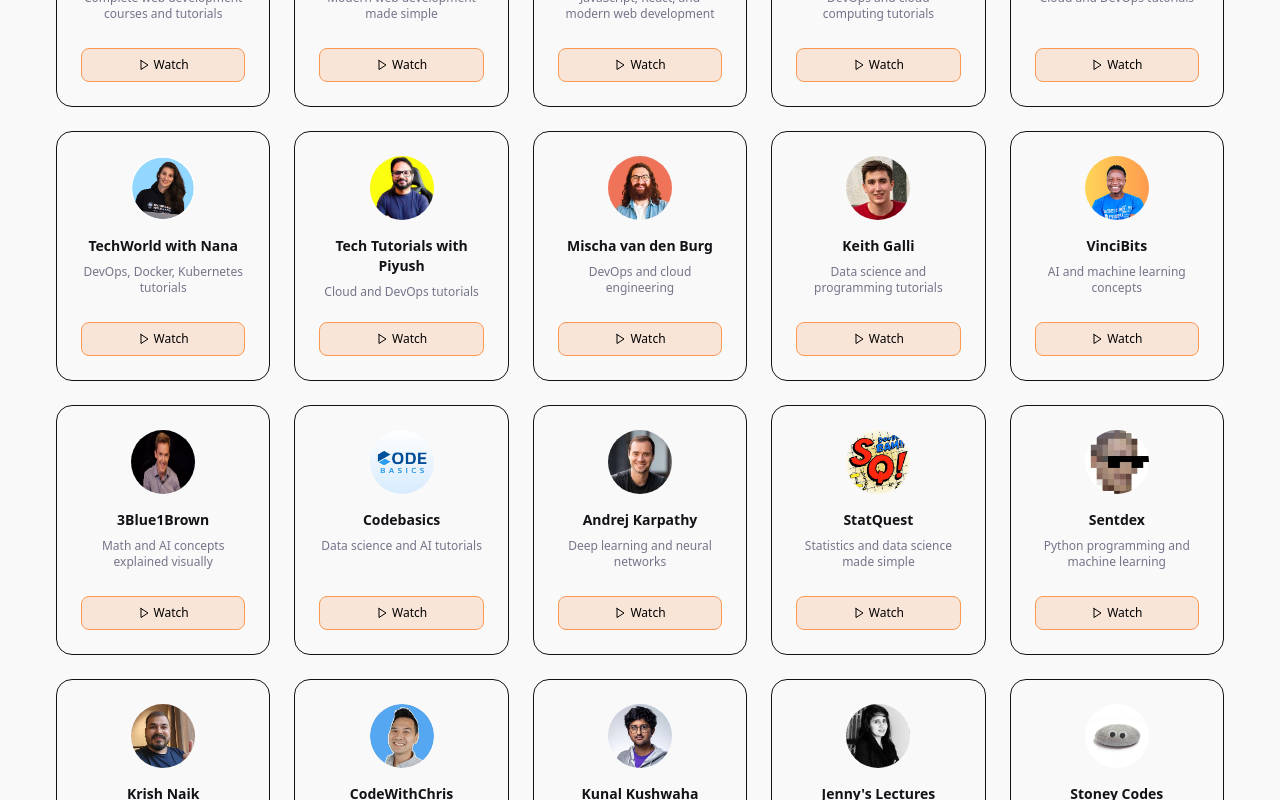
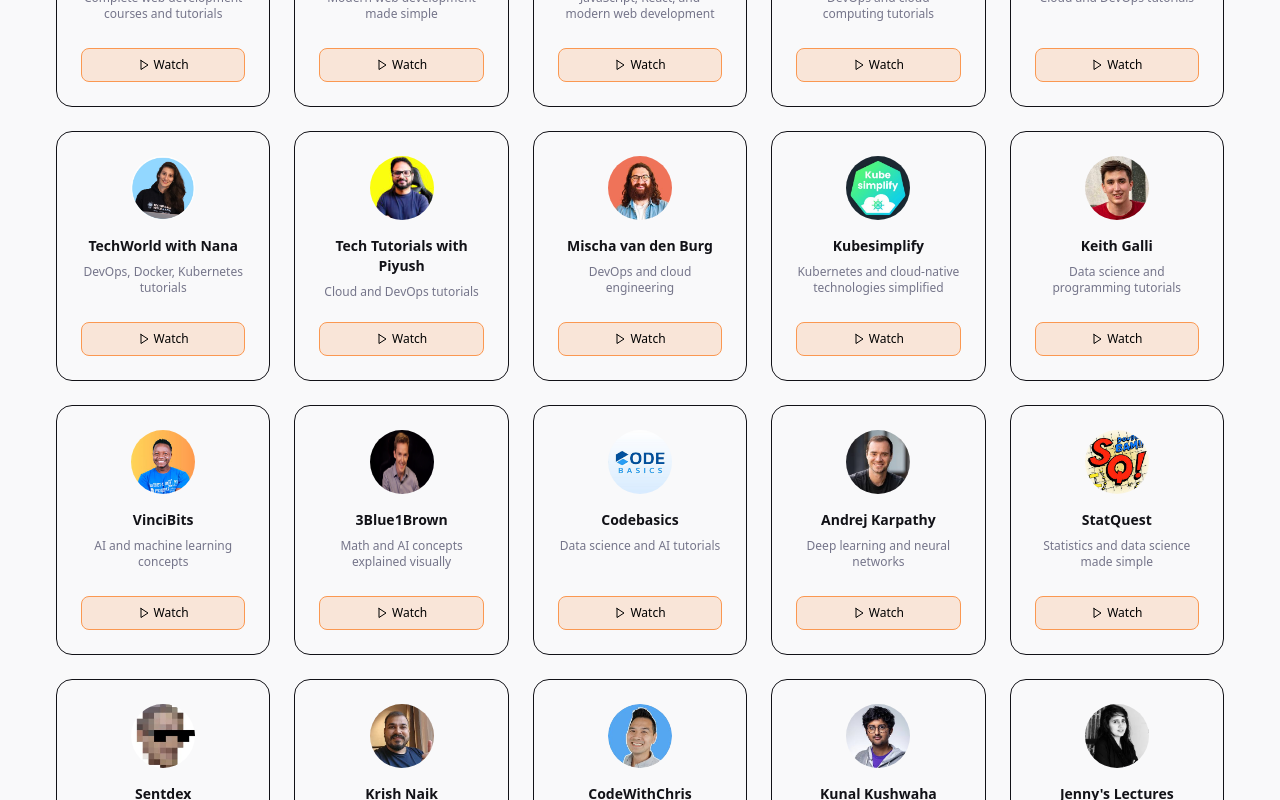
Before and after one commit to Raghul-M/LearnforFree, a React (Vite) app: page /youtube in a window 1280 px wide. Shown: the part 1400-2200 px from the top of the page. Built offline with nearby package versions, Linux system fonts and the light colour scheme.

Commit message:
added kubesimplify

```diff
--- a/src/pages/YouTube.tsx
+++ b/src/pages/YouTube.tsx
@@ -118,6 +118,16 @@ const YouTube = () => {
       subcategory: "cloud-devops",
       subscribers: "95K",
       rating: 4.6
+    },
+    {
+      name: "Kubesimplify",
+      description: "Kubernetes and cloud-native technologies simplified",
+      url: "https://www.youtube.com/@kubesimplify",
+      thumbnail: "/youtube-logos/kubesimplifyyt.png",
+      category: "developers",
+      subcategory: "cloud-devops",
+      subscribers: "75K",
+      rating: 4.7
     },
 
     // AI/ML/Data Science
```
Also changed, not shown: public/youtube-logos/kubesimplifyyt.png (added).
